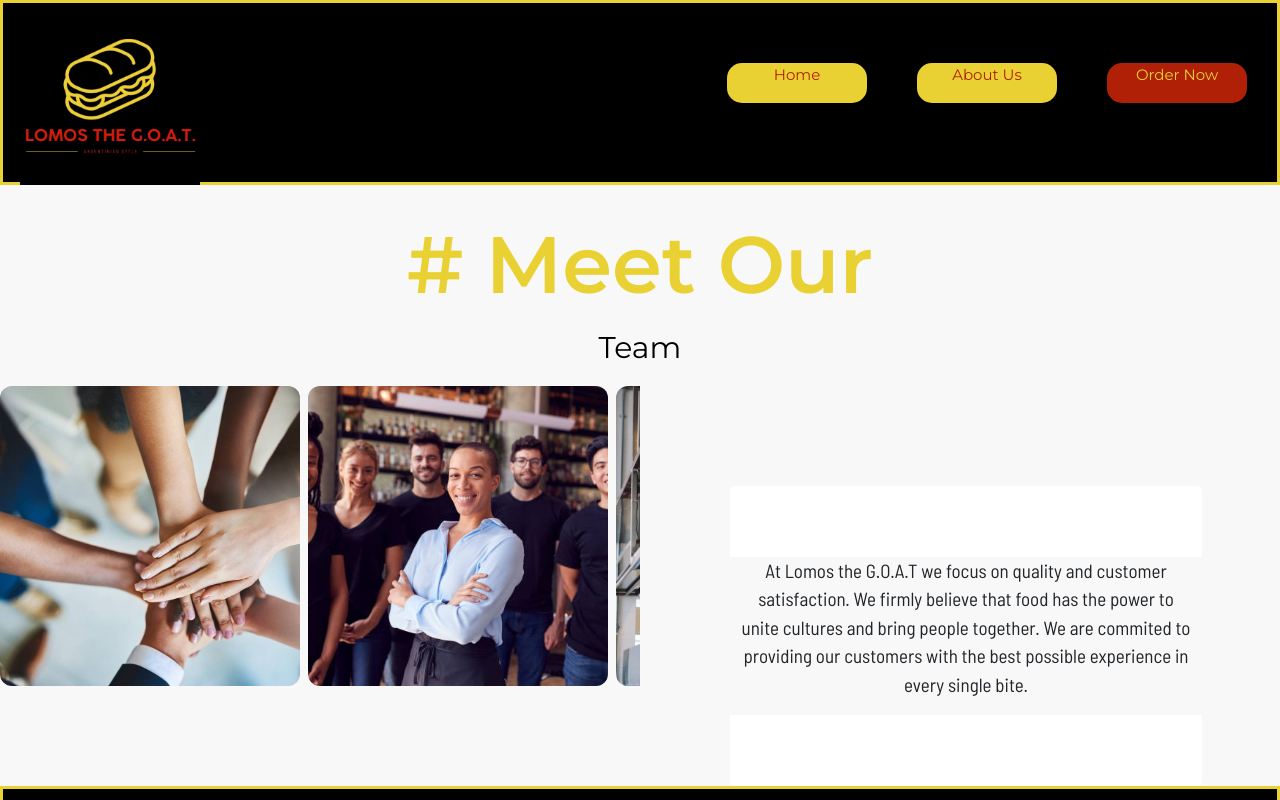
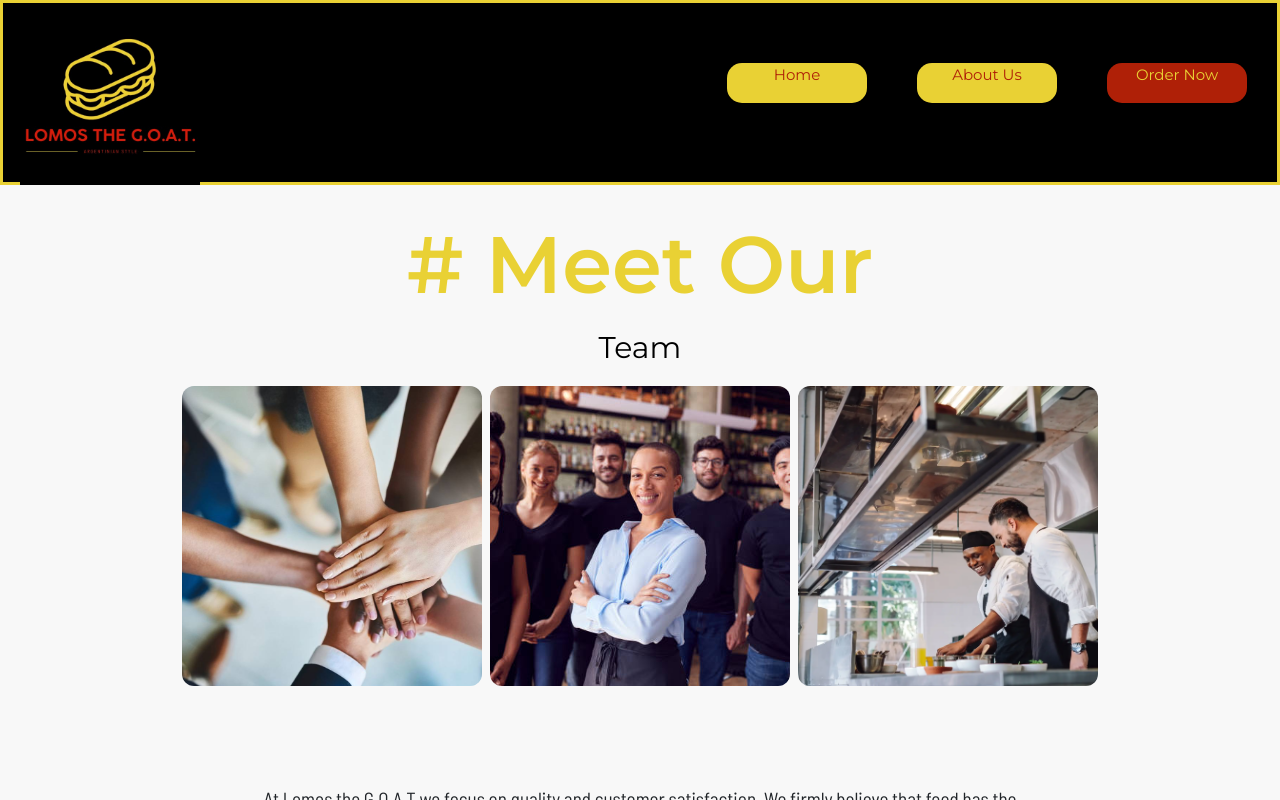
Before and after one commit to JorgeLG87/Lomos-the-G.O.A.T, a React (Vite) app: page /about-us in a window 1280 px wide. Built offline with nearby package versions, Linux system fonts and the light colour scheme; the HTML template or start-up script is replaced by a standard one.

Commit message:
Fixed CSS for devices with width above 450px

```diff
--- a/src/CSS/AboutUs.css
+++ b/src/CSS/AboutUs.css
@@ -8,13 +8,13 @@
 
 .container-body-aboutUs {
     display: grid;
-    grid-template-columns: 50% 40%;
-    /* margin-top: 100px; */
-    gap: 50px;
+    grid-template-rows: 50% 40%;
+    gap: 0px;
     width: 100%;
     @media (width < 450px) {
+        display: grid;
         grid-template-columns: none;
-        grid-template-rows: 43% 11% 38%;
+        grid-template-rows: 50% 50%; /*43% 11% 38%;*/
         margin-top: 0px;
         width: 100%;
     }
@@ -99,22 +99,15 @@
     display: flex;
     justify-content: center;
     align-items: center;
-    padding-left: 10px;
-    padding-right: 10px;
     background-color: #F8F8F8;
-    /* margin-top: 100px; */
-    /* transform: translateY(-10px);
-    transition: opacity 1s ease-out, transform 1s ease-out; */
+    width: 60%;
     @media (width < 450px) {
-        /* margin-top: 100px; */
-        /* align-items: start;  */
+        width: 80%;
     }
 }
 
 .aboutus-page {
     display: flex;
-    /* position: relative;   */
-    /* margin-bottom: 50px; */
     width: 100%;
     height: 100%;
 }
@@ -125,22 +118,17 @@
     justify-content: center;
     align-items: center;
     gap: 50px;
-    /* border: 1px solid black; */
     border-radius: 5px;
-    background-color: white;
-    border:none;
-    /* box-shadow: rgba(50, 50, 93, 0.25) 0px 13px 27px -5px, rgba(0, 0, 0, 0.3) 0px 8px 16px -8px; */
+    border: none;
     height: 300px;
-    margin-top: 100px;
-    margin-left: 40px;
+    margin-top: 0px;
+    margin-left: 0px;
     @media (width < 450px) {
         gap: 50px;
         margin-top: 50px;
         height: fit-content;
-        /* padding-top: 20px; */
-        /* padding-bottom: 20px; */
-        margin-left: 5%;
-        width: 90%;
+        margin-left: 0%;
+        width: 100%;
     }
 }
 
--- a/src/CSS/Home.css
+++ b/src/CSS/Home.css
@@ -359,32 +359,42 @@ body {
 
 .instagram2 {
   position: absolute;
+  display: flex;
+  width: 60px;
+  margin-left: 86%;
+  margin-top: -200px;
+  @media (width < 450px) {
+    position: absolute;
     width: 40px;
-  /* transform: rotate(345deg); */
     margin-left: 75%;
+    margin-top: 0px;
   }
-/* .instagram2:hover {
-  cursor: pointer;
-  scale: 1.2;
-} */
+}
+
 
 .facebook2 {
     position: absolute;
+    width: 60px;
+    margin-left: 78%;
+    margin-top: -100px;
+    @media (width < 450px) {
+      position: absolute;
       width: 40px;
-    /* transform: rotate(345deg); */
       margin-left: 75%;
+      margin-top: 0px;
     }
-/* .facebook2:hover {
-  cursor: pointer;
-  scale: 1.2;
-} */
+
+}
 
 .tiktok2 {
   position: absolute;
+  display: flex;
+  width: 60px;
+  margin-left: 70%;
+  @media (width < 450px) {
+    position: absolute;
     width: 40px;
     margin-left: 75%;
+    margin-top: 0px;
   }
-/* .tiktok2:hover {
-  cursor: pointer;
-  scale: 1.2;
-} */
+}
--- a/src/Components/AboutUsMUICarousel.jsx
+++ b/src/Components/AboutUsMUICarousel.jsx
@@ -38,6 +38,7 @@ export default function AboutUsMUICarousel() {
         overflow: 'auto',
         width: "100%",
         height: "300px",
+        justifyContent: 'center',
         padding: 0,
         scrollSnapType: 'x mandatory',
         '& > *': {
--- a/src/Components/Form.jsx
+++ b/src/Components/Form.jsx
@@ -1,5 +1,5 @@
 import "./Form.css"
-import { useState, useContext } from "react";
+import { useState, useContext, useEffect } from "react";
 import { Link } from "react-router-dom";
 import { CartContext} from "../cartContext.jsx";
 import { useRef } from "react";
@@ -16,13 +16,27 @@ export default function Form({ shoppingCart, setShoppingCart }) {
 
     const [ selected, setSelected ] = useState("");
 
+    //CREATE A RANDOM NUMBER TO ASSIGN TO THE FORM. AND USE THAT NUMBER TO BE SENT WHEN THE CUSTOMER PAYS THE ORDER.
+    const [ randomNumber, setRandomNumber ] = useState(null);
+
+    const generateRandomFunction = () => {
+        const min = 1; //Minimum value (inclusive)
+        const max = 1000; //Maximum value (inclusive)
+
+        const newRadomNumber = Math.floor(Math.random() * (max - min + 1)) + min;
+        setRandomNumber(newRadomNumber);
+    }
+
+    useEffect(() => {
+        generateRandomFunction();
+    }, [])
+
+
     const sendEmail = (e) => {
         e.preventDefault();
 
         emailjs
-            .sendForm('service_6i1ihfq', 'template_xr6vg3i', form.current, {
-                publicKey: '4l4HUKlF6lW_-n6UM',
-            })
+            .sendForm('service_6i1ihfq', 'template_xr6vg3i', form.current, '4l4HUKlF6lW_-n6UM')
             .then(
                 () => {
                     console.log("Success");
@@ -117,6 +131,7 @@ export default function Form({ shoppingCart, setShoppingCart }) {
 
                         <input className="state-input" placeholder="State" name="State" required></input>
                     </div>
+                    <input className="random-number" value={randomNumber} placeholder={randomNumber} name="Random Number" hidden></input>
                     <button className="submit-button-form" type="submit">Send</button>
                 </form> : <form className="order-form" ref={form} onSubmit={sendEmail}>
                     <div className="personal-info">
@@ -125,6 +140,7 @@ export default function Form({ shoppingCart, setShoppingCart }) {
                         <input className="lastname-input" type="text" placeholder="Last Name" name="Last Name" required></input>
 
                         <input className="contact-number" type="number" placeholder="Phone #" name="Phone Number" required></input>
+                        <input className="random-number" value={randomNumber} placeholder={randomNumber} name="Random Number" hidden></input>
                     </div>
                     <button className="submit-button-form" type="submit">Send</button>
                 </form>}
--- a/src/Components/QueEsLomo.css
+++ b/src/Components/QueEsLomo.css
@@ -86,6 +86,7 @@
     display: flex;
     width: 100%;
     margin-left: -300px;
+    margin-top: 60px;
     align-items: center;
     justify-content: center;
 }
```
Lines whose indentation alone changed are shown as unchanged.
